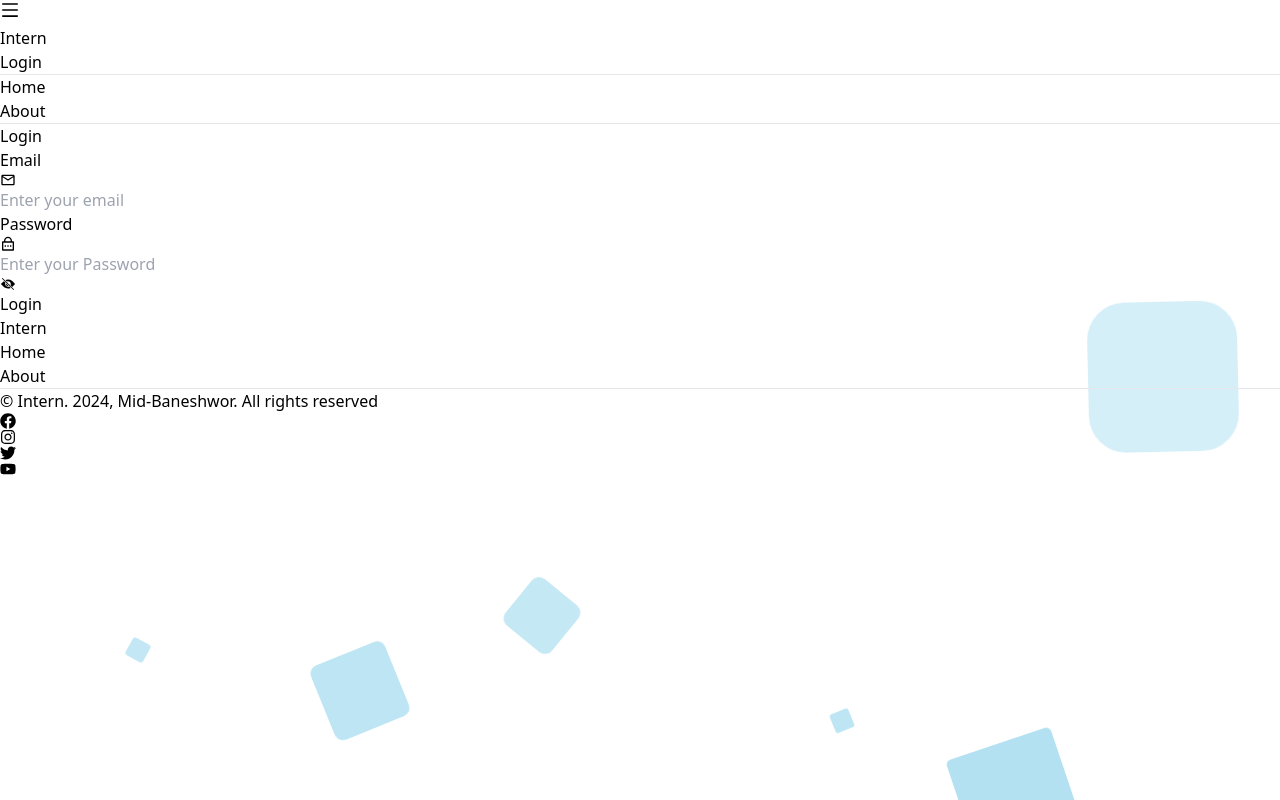
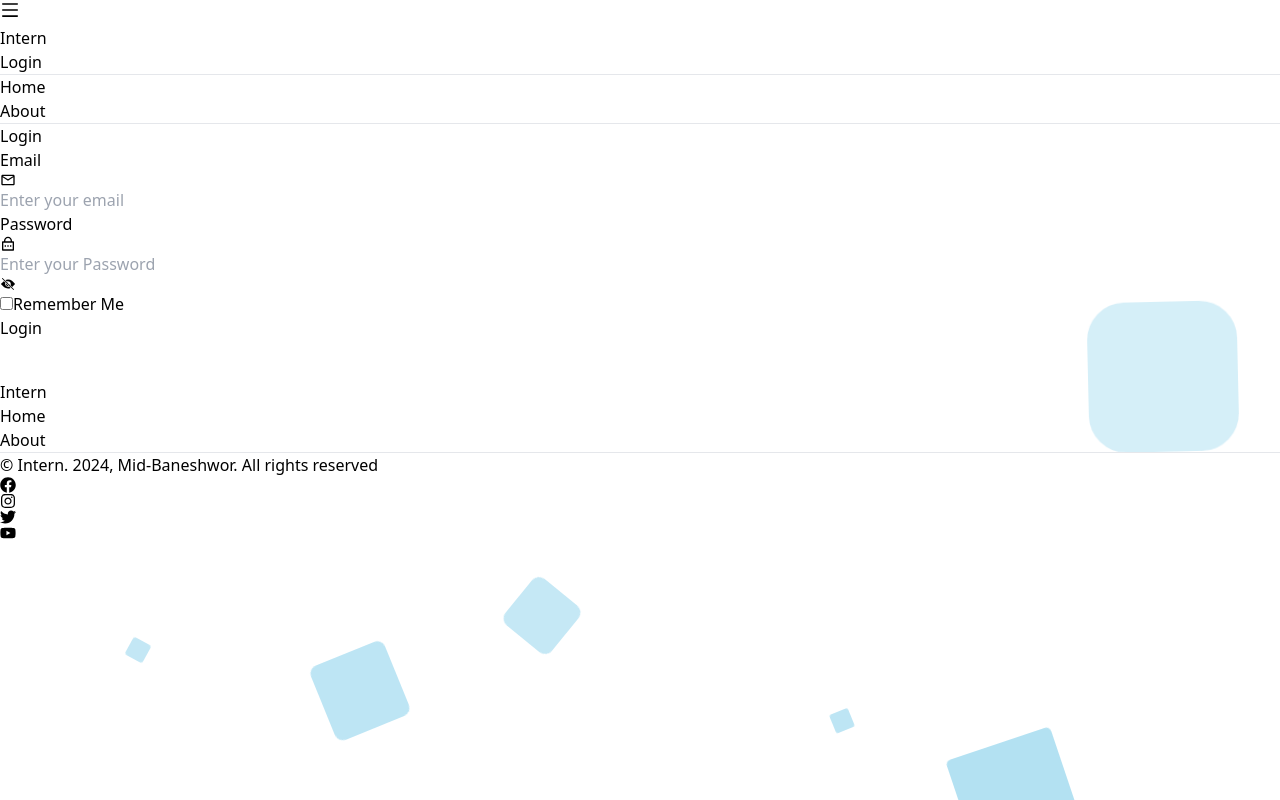
Before and after one commit to ankitnep001/intern-frontend, a React (Vite) app: page /login in a window 1280 px wide. Built offline with nearby package versions, Linux system fonts and the light colour scheme; no server answers.

Commit message:
featureAdded: RememberMe and Login with google

```diff
--- a/src/ProtectedRoute.tsx
+++ b/src/ProtectedRoute.tsx
@@ -3,7 +3,8 @@ import { Navigate } from 'react-router-dom';
 import AdminTemplate from 'templates/AdminTemplate';
 
 const ProtectedRoute = () => {
-    if (encryptDecrypt.decrypt(localStorage.getItem('accessTokenInternProject') as string)) {
+    const token = encryptDecrypt.decrypt(localStorage.getItem('accessTokenInternProject') as string) || encryptDecrypt.decrypt(sessionStorage.getItem('accessTokenInternProject') as string)
+    if (token) {
         return <AdminTemplate />;
     } else
         return <Navigate to="/login" replace />;
--- a/src/components/login/LoginForm.tsx
+++ b/src/components/login/LoginForm.tsx
@@ -1,6 +1,7 @@
 import { toast } from '@components/toast/ToastManages';
 import { yupResolver } from '@hookform/resolvers/yup';
 import { LoginFormProps } from '@interface/global.interface';
+import { CredentialResponse, GoogleLogin } from '@react-oauth/google';
 import encryptDecrypt from 'function/encryptDecrypt';
 import { useState } from "react";
 import { SubmitHandler, useForm } from "react-hook-form";
@@ -9,26 +10,32 @@ import { MdOutlineEmail } from "react-icons/md";
 import { RiLockPasswordLine } from "react-icons/ri";
 import { useNavigate } from 'react-router-dom';
 import axiosInstance from 'services/instance';
+
 import * as yup from 'yup';
 
-//validation from yup
+// validation schema from yup
 const validationSchema = yup.object({
     email: yup.string().required('Email is required').matches(/^[A-Z0-9._%+-]+@[A-Z0-9.-]+\.[A-Z]{2,}$/i, 'Invalid email format'),
     password: yup.string().required("Password is required")
         .min(8, "Password length should be at least 8 characters")
         .max(16, "Password cannot exceed more than 16 characters")
-})
+});
+
 const LoginForm = () => {
     const [showPassword, setShowPassword] = useState<boolean>(false);
-    const { encrypt } = encryptDecrypt
+    const [rememberMe, setRememberMe] = useState<boolean>(false);
+
+    const { encrypt } = encryptDecrypt;
 
     const { register, handleSubmit, formState: { errors } } = useForm<LoginFormProps>({
         defaultValues: {
             email: "",
             password: ""
         },
+
         resolver: yupResolver(validationSchema)
     });
+
 
     const navigate = useNavigate();
     const onSubmit: SubmitHandler<LoginFormProps> = async (data) => {
@@ -37,51 +44,73 @@ const LoginForm = () => {
                 username: data.email,
                 password: data.password,
             });
-            const encrypted = encrypt(response.data.data.tokens.accessToken)
-            localStorage.setItem('accessTokenInternProject', encrypted as string);
+            const encrypted = encrypt(response.data.data.tokens.accessToken);
+
+            if (rememberMe) {
+                localStorage.setItem('accessTokenInternProject', encrypted as string);
+            }
+            else {
+                sessionStorage.setItem('accessTokenInternProject', encrypted as string)
+            }
             localStorage.setItem('FirstName', response.data.data.admin.details.firstName.en);
             toast.show({ title: "Success", content: "Login successfully", duration: 2000, type: 'success' });
 
-            //replace true vayo vane 1 step back auxa
             navigate('/admin', { replace: true });
-            console.log("data", response.data.data)
+            // console.log("data", response.data.data);
         } catch (error) {
             console.error('Error:', error);
             toast.show({ title: "Error", content: "Login unsuccessfully", duration: 2000, type: 'error' });
-
         }
     };
 
-    //show and hide password handler
     const handlePasswordToggle = () => {
-        setShowPassword(!showPassword)
+        setShowPassword(!showPassword);
+    };
+
+    const handleRememberMeChange = (event: React.ChangeEvent<HTMLInputElement>) => {
+        setRememberMe(event.target.checked);
+    };
+    //google login
+    const signinWithGoogle = async (credentialResponse: CredentialResponse) => {
+        try {
+            const response = await axiosInstance.post('/auth/google', {
+                googleId: credentialResponse?.credential
+            })
+            const encrypted = encryptDecrypt.encrypt(response?.data?.data?.tokens?.accessToken);
+            localStorage.setItem('accessTokenInternProject', encrypted as string);
+            toast.show({ title: "Success", content: "Login successfully", duration: 2000, type: 'success' });
+            navigate('/admin', { replace: true });
+        } catch (error) {
+            console.log(error, 'error in auth google')
+        }
     }
+
+
     return (
         <form onSubmit={handleSubmit(onSubmit)}
-            className=" flex justify-center items-center h-[86vh]" noValidate>
+            className="flex justify-center items-center h-[86vh]" noValidate>
             <div className="flex flex-col bg-[#fefeff] shadow-md rounded-lg p-6 w-full max-w-md">
                 <h2 className="text-center text-2xl font-bold mb-4">Login</h2>
 
-                <div className=" relative ">
+                <div className="relative">
                     <label htmlFor="email" className="block text-gray-700 font-bold mb-2">
                         Email
                     </label>
                     <div className="relative flex items-center">
-                        <MdOutlineEmail className=" absolute left-3 text-gray-500 " />
+                        <MdOutlineEmail className="absolute left-3 text-gray-500" />
                         <input
                             type="email"
                             id="email"
                             {...register("email")}
                             placeholder="Enter your email"
-                            className="w-full  pl-10 pr-3 py-2 border   rounded-md focus:outline-none focus:ring focus:border-blue-500"
+                            className="w-full pl-10 pr-3 py-2 border rounded-md focus:outline-none focus:ring focus:border-blue-500"
                             required
                         />
                     </div>
+                    {errors.email &&
+                        <span className="text-red-500 text-sm mt-1">{errors.email?.message}</span>
+                    }
                 </div>
-
-                {errors.email &&
-                    <span className="text-red-500 text-sm mt-1">{errors.email?.message}</span>
-                }
 
                 <div className="relative mt-2">
                     <label htmlFor="password" className="block text-gray-700 font-bold mb-2">
@@ -92,33 +121,51 @@ const LoginForm = () => {
                         <input
                             type={showPassword ? "text" : "password"}
                             id="password"
-
                             {...register("password")}
                             autoComplete="off"
                             placeholder="Enter your Password"
-                            className="w-full  pl-10 pr-3 py-2 border   rounded-md focus:outline-none focus:ring focus:border-blue-500"
+                            className="w-full pl-10 pr-3 py-2 border rounded-md focus:outline-none focus:ring focus:border-blue-500"
                             required
                         />
-                        <div className=" absolute right-3 text-gray-500 cursor-pointer" onClick={handlePasswordToggle}>
+                        <div className="absolute right-3 text-gray-500 cursor-pointer" onClick={handlePasswordToggle}>
                             {showPassword ? <IoMdEye /> : <IoIosEyeOff />}
                         </div>
                     </div>
+                    {errors.password &&
+                        <span className="text-red-500 text-sm mt-1">{errors.password?.message}</span>
+                    }
                 </div>
 
-                {errors.password &&
-                    <span className="text-red-500 text-sm mt-1">{errors.password?.message}</span>
-                }
-                {/* <div className='flex gap-x-2'>
-                    <p>Remember Me:</p>
-                    <input type="checkbox" className='items-center' />
-                </div> */}
+                <div className="flex items-center gap-x-2 mt-4">
+                    <label className="flex items-center text-gray-700 font-bold">
+                        <input
+                            type="checkbox"
+                            className="mr-2"
+                            checked={rememberMe}
+                            onChange={handleRememberMeChange}
+                        />
+                        Remember Me
+                    </label>
+                </div>
+
                 <button
                     type="submit"
-                    className="w-full bg-blue-400 text-white font-bold py-2 px-4 rounded-md hover:bg-blue-600 focus:outline-none focus:bg-blue-600 mt-2"
+                    className="w-full bg-blue-400 text-white font-bold py-2 px-4 rounded-md hover:bg-blue-600 focus:outline-none focus:bg-blue-600 mt-4"
                 >
                     Login
                 </button>
+                <div className='mt-2 self-center'>
+                    <GoogleLogin
+                        onSuccess={credentialResponse => {
+                            signinWithGoogle(credentialResponse)
+                        }}
+                        onError={() => {
+                            console.log('Login Failed');
+                        }}
+                    />
+                </div>
             </div>
+
         </form>
     );
 };
--- a/src/main.tsx
+++ b/src/main.tsx
@@ -1,11 +1,15 @@
 import '@components/toast/Toast.css'
+import { GoogleOAuthProvider } from '@react-oauth/google'
 import React from 'react'
 import ReactDOM from 'react-dom/client'
 import App from './App.tsx'
 import './index.css'
 
+
 ReactDOM.createRoot(document.getElementById('root')!).render(
   <React.StrictMode>
-    <App />
+    <GoogleOAuthProvider clientId={import.meta.env.VITE_APP_CLIENT_ID}>
+      <App />
+    </GoogleOAuthProvider>
   </React.StrictMode>,
 )
```
Also changed, not shown: 1 other file (tests, documents, lock files or other folders).
